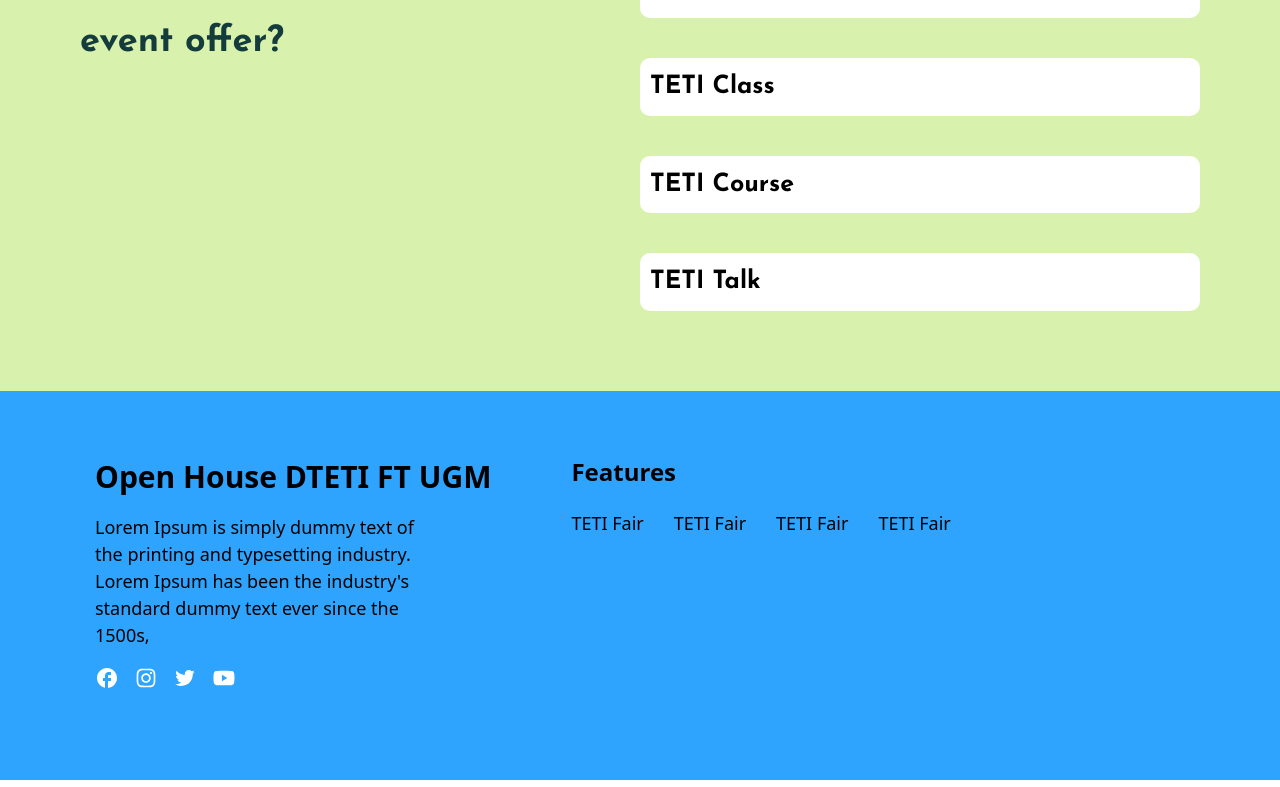
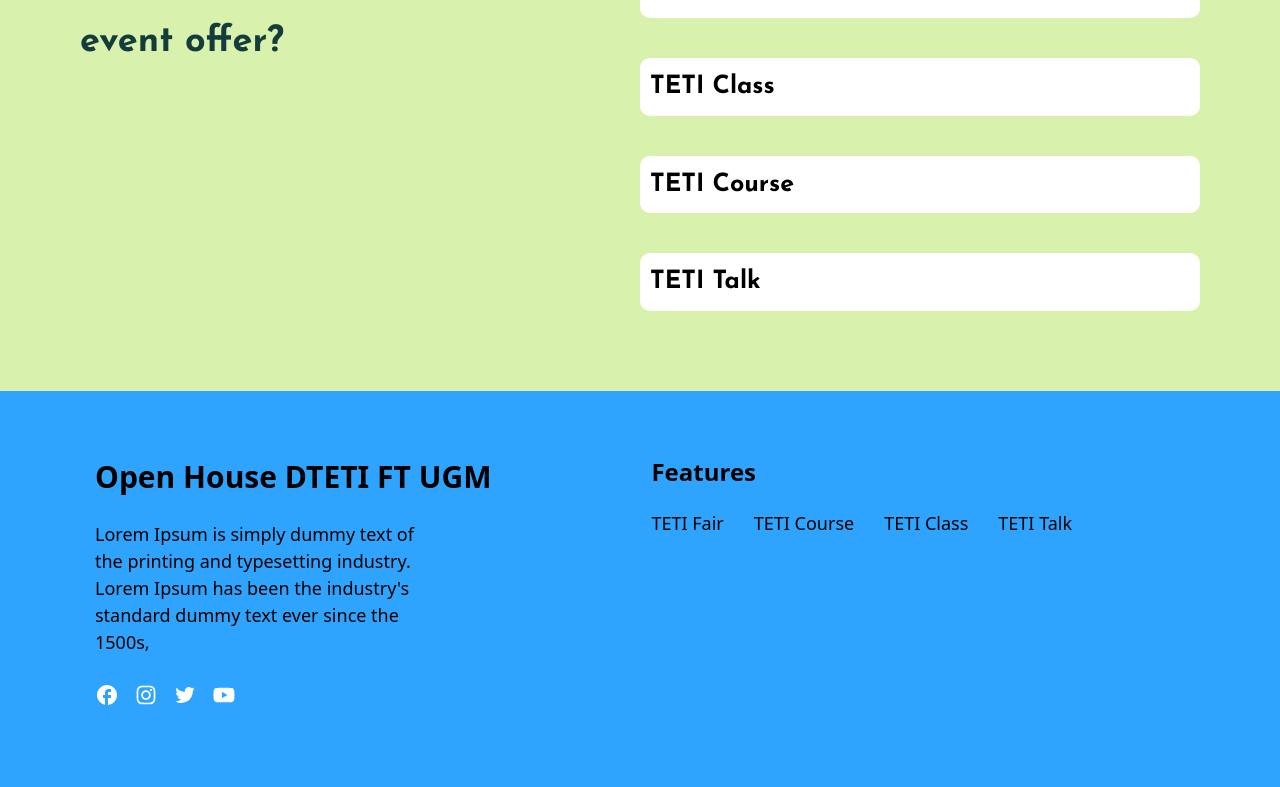
Before and after one commit to aufarhmn/web-open-house, a Next.js app: page / in a window 1280 px wide. Shown: the part 3569-4356 px from the top of the page. Built offline with nearby package versions, Linux system fonts and the light colour scheme.

Commit message:
fix: fixing minor footer

```diff
--- a/components/Footer.js
+++ b/components/Footer.js
@@ -3,16 +3,16 @@
 
 export default function Footer() {
     return (
-        <div className="flex flex-col md:flex-row items-center md:items-start justify-center md:justify-start bg-[#2EA4FE] overflow-hidden relative px-[20px] sm:px-[95px] pt-[63px] gap-[60px] md:gap-[80px] 2xl:gap-[100px]">
-            <div className="flex flex-col items-center md:items-start justify-center md:mb-[90px]">
+        <div className="flex flex-col md:flex-row items-center md:items-start justify-center md:justify-start bg-[#2EA4FE] overflow-hidden relative px-[20px] sm:px-[95px] pt-[63px] gap-[60px] md:gap-[80px] lg:gap-[120px] xl:gap-[160px] 2xl:gap-[170px]">
+            <div className="flex flex-col items-center md:items-start justify-center md:mb-[80px]">
                 <h3 className="text-[30px] font-bold md:text-left text-center mx-[10px] sm:mx-0">
                     Open House DTETI FT UGM
                 </h3>
-                <h6 className="text-[18px] mx-[20px] sm:mx-0 sm:w-[350px] mt-[15px] md:text-left text-center">
+                <h6 className="text-[18px] mx-[20px] sm:mx-0 sm:w-[350px] mt-[15px] xl:mt-[22px] md:text-left text-center">
                     Lorem Ipsum is simply dummy text of the printing and typesetting industry. Lorem Ipsum has been the
                     industry's standard dummy text ever since the 1500s,{" "}
                 </h6>
-                <div className="flex flex-row items-start justify-start gap-[15px] mt-[17px] text-[24px]">
+                <div className="flex flex-row items-start justify-start gap-[15px] mt-[17px] xl:mt-[27px] text-[24px]">
                     <div className="cursor-pointer text-white hover:text-black transition duration-200 ease-in-out">
                         <MdFacebook />
                     </div>
@@ -34,13 +34,13 @@
                         TETI Fair
                     </h5>
                     <h5 className="text-[18px] cursor-pointer md:text-left text-center hover:text-white transition duration-200 ease-in-out">
-                        TETI Fair
+                        TETI Course
                     </h5>
                     <h5 className="text-[18px] cursor-pointer md:text-left text-center hover:text-white transition duration-200 ease-in-out">
-                        TETI Fair
+                        TETI Class
                     </h5>
                     <h5 className="text-[18px] cursor-pointer md:text-left text-center hover:text-white transition duration-200 ease-in-out">
-                        TETI Fair
+                        TETI Talk
                     </h5>
                 </div>
             </div>
```
